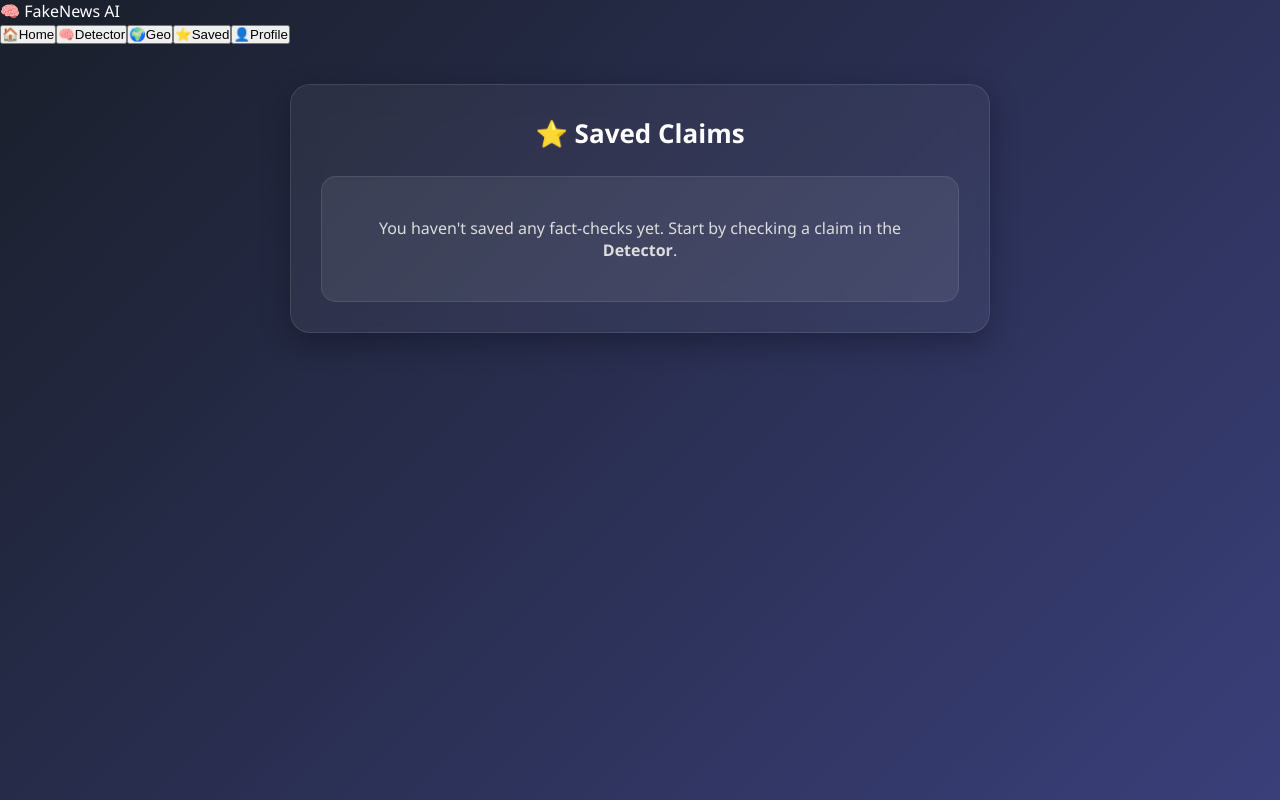
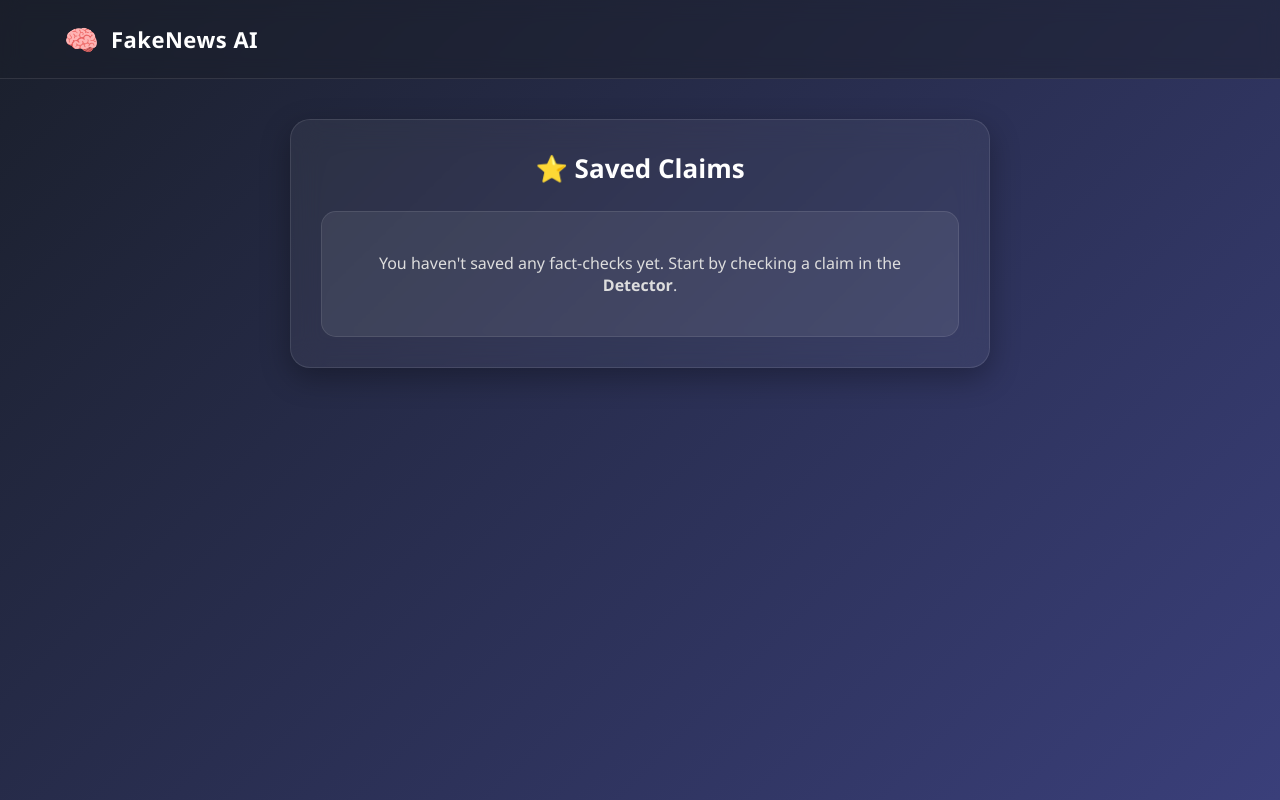
Before and after one commit to YARAGANIDURGADHANUSH/AI-POWERED-FAKE-NEWS-DETECTOR, a React app in the folder frontend/: page /bookmarks in a window 1280 px wide. Built offline with nearby package versions, Linux system fonts and the light colour scheme; the HTML template or start-up script is replaced by a standard one; a web font is replaced by a local one.

Commit message:
Refactor Navbar with inline styles and cleanup
Refactor Navbar component to use inline styles and remove unused imports.

```diff
--- a/frontend/src/components/Navbar.jsx
+++ b/frontend/src/components/Navbar.jsx
@@ -1,35 +1,38 @@
-import { useNavigate, useLocation } from "react-router-dom";
-
-const LINKS = [
-  { path: "/",          label: "Home",     icon: "🏠" },
-  { path: "/detector",  label: "Detector", icon: "🧠" },
-  { path: "/geo",       label: "Geo",      icon: "🌍" },
-  { path: "/bookmarks", label: "Saved",    icon: "⭐" },
-  { path: "/profile",   label: "Profile",  icon: "👤" },
-];
+import { useNavigate } from "react-router-dom";
 
 export default function Navbar() {
-  const navigate  = useNavigate();
-  const location  = useLocation();
+  const navigate = useNavigate();
 
   return (
-    <nav className="navbar">
-      <div className="navbar-brand" onClick={() => navigate("/")}>
-        <div className="navbar-brand-dot" />
-        🧠 FakeNews AI
-      </div>
-
-      <div className="navbar-links">
-        {LINKS.map(({ path, label, icon }) => (
-          <button
-            key={path}
-            className={`nav-link ${location.pathname === path ? "active" : ""}`}
-            onClick={() => navigate(path)}
-          >
-            <span>{icon}</span>
-            <span>{label}</span>
-          </button>
-        ))}
+    <nav style={{
+      padding: '20px 5%',
+      display: 'flex',
+      alignItems: 'center',
+      borderBottom: '1px solid var(--glass-border)',
+      background: 'rgba(26, 31, 43, 0.5)',
+      backdropFilter: 'blur(10px)'
+    }}>
+      <div
+        onClick={() => navigate('/')}
+        style={{
+          display: 'flex',
+          alignItems: 'center',
+          cursor: 'pointer',
+          transition: 'opacity 0.2s'
+        }}
+        onMouseEnter={(e) => e.currentTarget.style.opacity = '0.8'}
+        onMouseLeave={(e) => e.currentTarget.style.opacity = '1'}
+      >
+        <span style={{ fontSize: '28px', marginRight: '12px' }}>🧠</span>
+        <h2 style={{
+          margin: 0,
+          fontSize: '22px',
+          fontWeight: '700',
+          color: 'white',
+          letterSpacing: '0.5px'
+        }}>
+          FakeNews AI
+        </h2>
       </div>
     </nav>
   );
```
